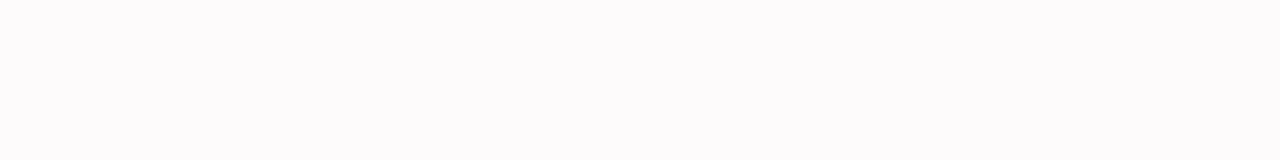
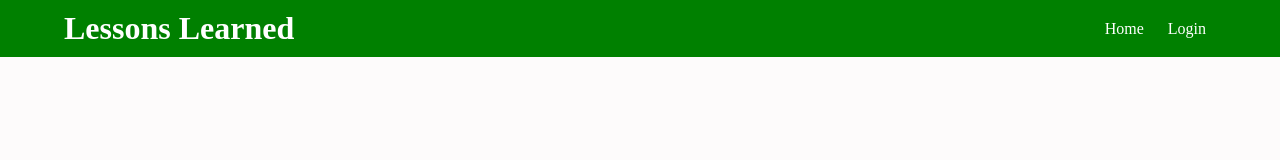
Before and after one commit to cleciopinheiro/lessons-learned, a website: page index.html in a window 1280 px wide. Drawn offline with Linux system fonts and the light colour scheme.

Commit message:
Requisito 3

```diff
--- a/index.html
+++ b/index.html
@@ -8,8 +8,14 @@
     <link rel="stylesheet" href="style.css">
 </head>
 <body>
-  <header>
-    <h1 id="cabecalho"></h1>
+  <header id="cabecalho">
+    <h1 id="titulo">Lessons Learned</h1>
+    <nav>
+      <ul>
+        <a href="#"><li>Home</li></a>
+        <a href="#"><li>Login</li></a>
+      </ul>
+    </nav>
   </header>
 
 </body>
--- a/style.css
+++ b/style.css
@@ -7,3 +7,26 @@
 body {
   background-color: rgb(253, 251, 251);
 }
+
+header {
+  background-color: green;
+  color: white;
+  display: flex;
+  justify-content: space-between;
+  align-items: center;
+  top: 0px;
+  position: fixed;
+  width: 100%;
+  padding: 10px 5%;
+}
+
+header nav ul li {
+  text-decoration: none;
+  display: inline;
+  margin-inline: 10px;
+}
+
+a {
+  text-decoration: none;
+  color: white;
+}
```
